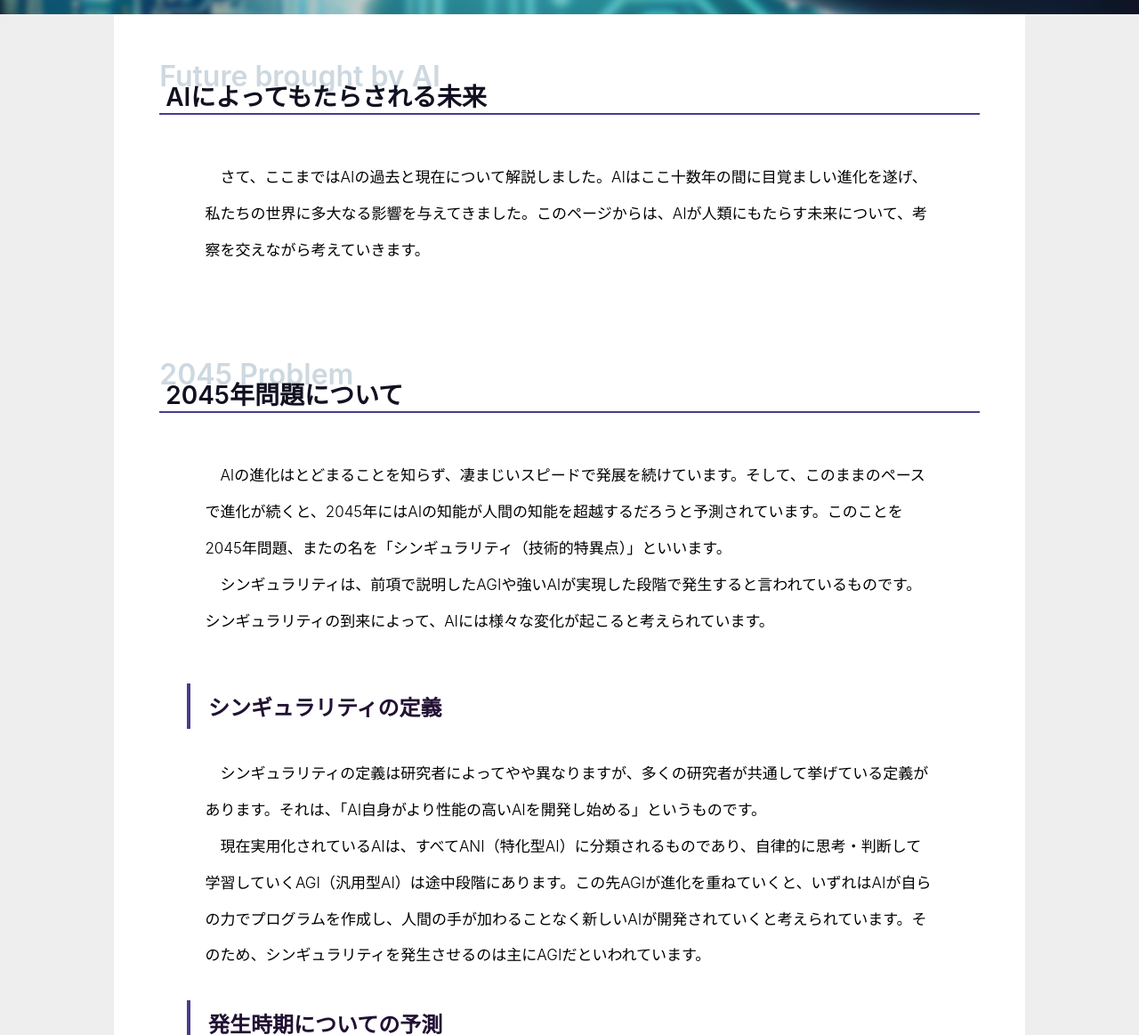
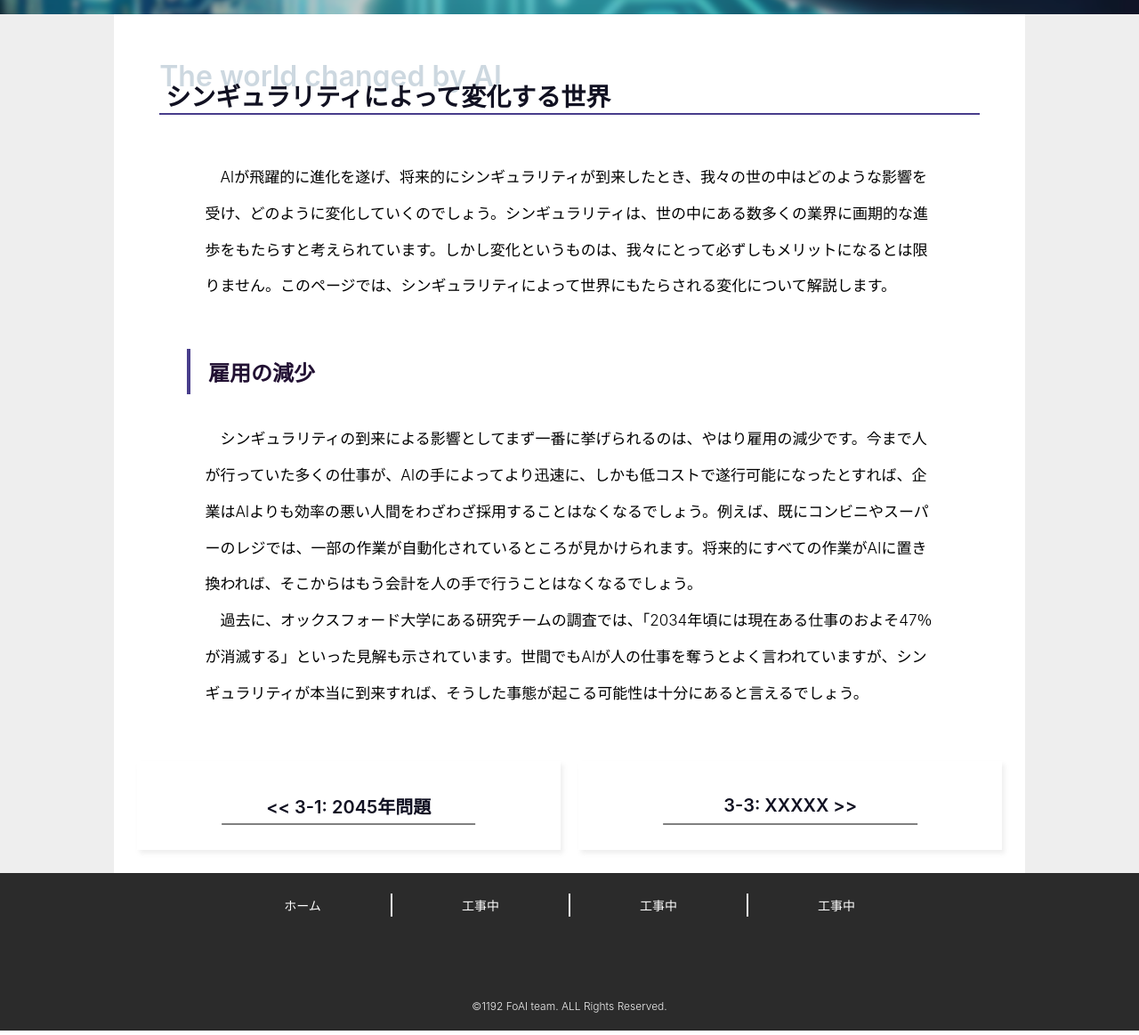
Before and after one commit to ikafurai19706/future-of-ai, a plain HTML site: page 302.html in a window 1280 px wide. Shown: the part 560-1723 px from the top of the page at 89% size. Drawn offline with Linux system fonts and the light colour scheme; a script that the page names is missing.

Commit message:
Update 302.html

```diff
--- a/302.html
+++ b/302.html
@@ -23,34 +23,18 @@
       <div id="grid">
         <div></div>
         <div class="article">
-          <h2 class="heading10" data-text="Future brought by AI"><span>&nbsp;AIによってもたらされる未来</span></h2>
+          <h2 class="heading10" data-text="The world changed by AI"><span>&nbsp;シンギュラリティによって変化する世界</span></h2>
           <p>
-            &emsp;さて、ここまではAIの過去と現在について解説しました。AIはここ十数年の間に目覚ましい進化を遂げ、私たちの世界に多大なる影響を与えてきました。このページからは、AIが人類にもたらす未来について、考察を交えながら考えていきます。
+            &emsp;AIが飛躍的に進化を遂げ、将来的にシンギュラリティが到来したとき、我々の世の中はどのような影響を受け、どのように変化していくのでしょう。シンギュラリティは、世の中にある数多くの業界に画期的な進歩をもたらすと考えられています。しかし変化というものは、我々にとって必ずしもメリットになるとは限りません。このページでは、シンギュラリティによって世界にもたらされる変化について解説します。
           </p>
-          <h2 class="heading10" data-text="2045 Problem"><span>&nbsp;2045年問題について</span></h2>
-          <p>
-            &emsp;AIの進化はとどまることを知らず、凄まじいスピードで発展を続けています。そして、このままのペースで進化が続くと、2045年にはAIの知能が人間の知能を超越するだろうと予測されています。このことを2045年問題、またの名を「シンギュラリティ（技術的特異点）」といいます。<br>
-            &emsp;シンギュラリティは、前項で説明したAGIや強いAIが実現した段階で発生すると言われているものです。シンギュラリティの到来によって、AIには様々な変化が起こると考えられています。
-          </p>
-          <h3>シンギュラリティの定義</h3>
+          <h3>雇用の減少</h3>
           <p class="narrow">
-            &emsp;シンギュラリティの定義は研究者によってやや異なりますが、多くの研究者が共通して挙げている定義があります。それは、「AI自身がより性能の高いAIを開発し始める」というものです。<br>
-            &emsp;現在実用化されているAIは、すべてANI（特化型AI）に分類されるものであり、自律的に思考・判断して学習していくAGI（汎用型AI）は途中段階にあります。この先AGIが進化を重ねていくと、いずれはAIが自らの力でプログラムを作成し、人間の手が加わることなく新しいAIが開発されていくと考えられています。そのため、シンギュラリティを発生させるのは主にAGIだといわれています。
-          </p>
-          <h3>発生時期についての予測</h3>
-          <p class="narrow">
-            &emsp;シンギュラリティが起こる時期については、上に記したように2045年ごろであるという予測が最も有力です。Googleの技術者かつ未来学者のレイ・カーツワイル氏をはじめとした多くの研究者が、これまでのコンピュータテクノロジーの進化過程から2045年説を支持しています。<br>
-            &emsp;また、近年ではもっと早い時期にシンギュラリティを迎えるだろうと唱える研究者も多く存在します。その予測にはかなりの幅があり、有識者の間でも数年後から2045年など、考えが分かれているのが現状です。
-          </p>
-          <h3>シンギュラリティが起こると考えられる理由</h3>
-          <p class="narrow">
-            &emsp;シンギュラリティの発生時期を予測している有識者たちは、シンギュラリティが起こることを前提としてその予測を論じています。しかし、そもそもなぜシンギュラリティが起こると考えられているのでしょうか。<br>
-            &emsp;その理由の一つは、前述したレイ・カーツワイル氏によって提唱された「収穫加速の法則」によるものです。これは、一つの重要な発明がほかの発明と結びつき、テクノロジーが指数関数的に進歩するという経験則です。このままテクノロジーの進化が加速していくとすると、シンギュラリティが高い確率で起こるだろうと考えられているのです。<br>
-            &emsp;もう一つは、「ムーアの法則」によるものです。コンピューターの頭脳といえる集積回路は、これまで2年弱の周期で進化し、その度に性能を倍増させてきました。同じようなペースで進化が続いた場合、2045年頃までには人間の知性を超える処理能力を持った集積回路が誕生してもおかしくないとされているのです。
+            &emsp;シンギュラリティの到来による影響としてまず一番に挙げられるのは、やはり雇用の減少です。今まで人が行っていた多くの仕事が、AIの手によってより迅速に、しかも低コストで遂行可能になったとすれば、企業はAIよりも効率の悪い人間をわざわざ採用することはなくなるでしょう。例えば、既にコンビニやスーパーのレジでは、一部の作業が自動化されているところが見かけられます。将来的にすべての作業がAIに置き換われば、そこからはもう会計を人の手で行うことはなくなるでしょう。<br>
+            &emsp;過去に、オックスフォード大学にある研究チームの調査では、｢2034年頃には現在ある仕事のおよそ47％が消滅する」といった見解も示されています。世間でもAIが人の仕事を奪うとよく言われていますが、シンギュラリティが本当に到来すれば、そうした事態が起こる可能性は十分にあると言えるでしょう。
           </p>
           <div id="page_move">
-            <a href="javascript:link('203.html')"><span><< 2-3: 実際にやってみた</span></a>
-            <a href="javascript:link('301.html')"><span>3-2: XXXXX >></span></a>
+            <a href="javascript:link('301.html')"><span><< 3-1: 2045年問題</span></a>
+            <a href="javascript:link('303.html')"><span>3-3: XXXXX >></span></a>
           </div>
         </div>
         <div></div>
```
